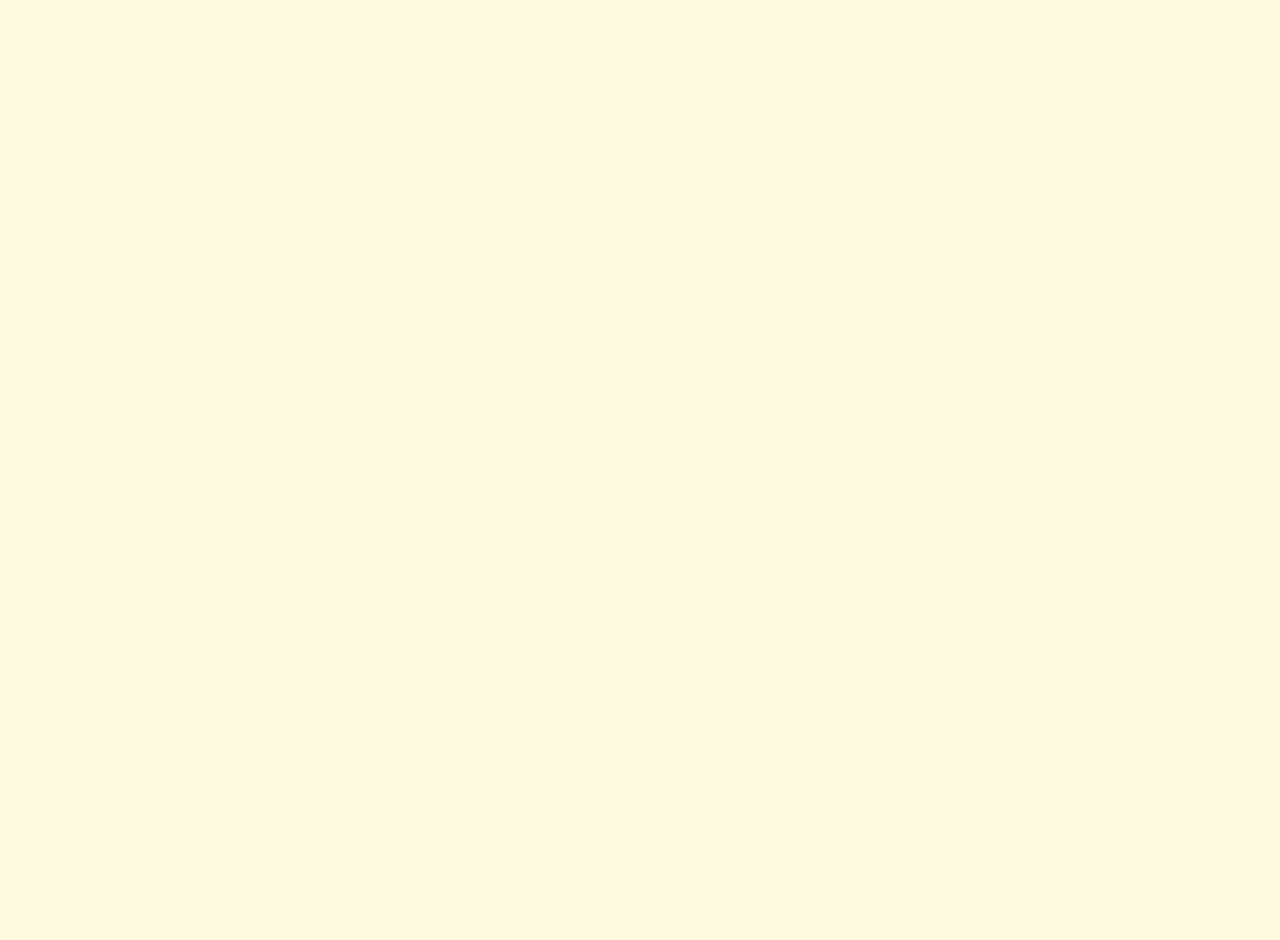
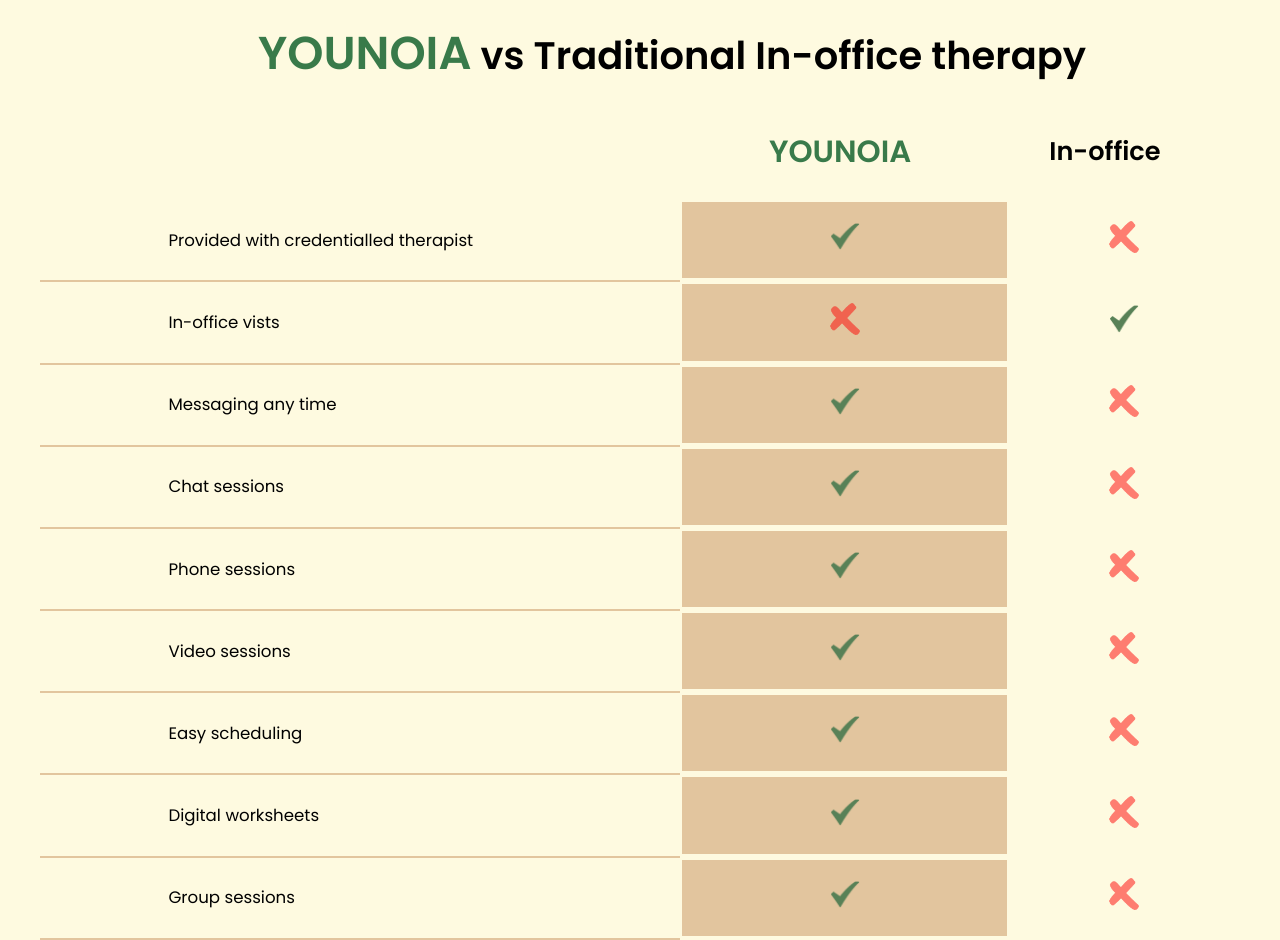
Before and after one commit to pushkaraj23/Younoia, a React (Create React App) app in the folder my-app/: page / in a window 1280 px wide. Shown: the part 2340-3280 px from the top of the page. Before the commit the page ends 2295 px from the top, so only its background shows below. Built offline with nearby package versions, Linux system fonts and the light colour scheme.

Commit message:
featureTable

```diff
--- a/my-app/src/App.js
+++ b/my-app/src/App.js
@@ -2,7 +2,7 @@
 import Home from './Home/Home.jsx';
 import Nav from './Nav/Nav.jsx';
 import Counter from './Counter/Counter.jsx';
-
+import FeatureComp from './FeatureComp/featurecomp.jsx';
 function App() {
   return (
     <div className="App">
@@ -10,6 +10,7 @@
 
       <Home />
       <Counter/>
+      <FeatureComp/>
     </div>
   );
 }
--- /dev/null
+++ b/my-app/src/FeatureComp/featurecomp.css
@@ -0,0 +1,71 @@
+* {
+  margin: 0;
+  padding: 0;
+  box-sizing: border-box;
+}
+
+body {
+  width: 100vw;
+}
+.featurecomp-main {
+  width:100vw;
+  margin-right: 30vw;
+  margin-top: 5vw;
+  font-family: "Poppins", sans-serif;
+}
+.Table-text {
+  margin-left: 5vw;
+  font-size: 3vw;
+  text-align: center;
+  vertical-align: middle;
+}
+.featurecomp-table
+{
+   width:100vw;
+  margin-right: 30vw;
+  padding :3vw;
+}
+.table-heading
+{
+  text-align: center;
+  padding-bottom: 2vw;
+  padding-right: 3vw;
+  font-size: 2vw;
+}
+.table-heading span
+{
+  text-align: center;
+  width:100%;
+  margin-left:2.3vw;
+}
+
+
+.table-cell
+{ width:50vw;
+  padding-left:10vw;
+  padding-bottom: 2vw;
+  padding-top: 2vw;
+  font-size:1.3vw;
+  font-weight: 200;
+  margin: auto;
+}
+.tabel-cell2
+{
+  background-color: #C7925F80;
+  text-align: center;
+
+}
+.tabel-cell3
+{
+  text-align: center;
+}
+hr
+{
+border: 0.5px solid #C7925F80;
+width: 50vw;
+
+}
+.Images
+{
+  width: 2.5vw;
+}
--- /dev/null
+++ b/my-app/src/FeatureComp/featurecomp.jsx
@@ -0,0 +1,151 @@
+import React from "react";
+import "./featurecomp.css";
+import YES from "../images/YES.png";
+import NO from "../images/NO.png";
+
+export default function featurecomp() {
+  return (
+    <div>
+      <div className="featurecomp-main">
+        <div className="featurecomp-First">
+          <h2 className="Table-text">
+            <span>YOUNOIA</span> vs Traditional In-office therapy
+          </h2>
+          <table className="featurecomp-table">
+            <thead>
+              <tr>
+                <th></th>
+
+                <th className="table-heading">
+                  <span>YOUNOIA</span>
+                </th>
+                <th className="table-heading">In-office</th>
+              </tr>
+            </thead>
+            <tbody className="table-body">
+              <tr>
+                <td className="table-cell">
+                  Provided with credentialled therapist
+                </td>
+                <td className="tabel-cell2">
+                <img src={YES} className="Images"alt="" />
+                </td>
+                <td className="tabel-cell3">
+                <img src={NO} className="Images"alt="" />
+                </td>
+              </tr>
+              <hr />
+              <tr>
+                <td className="table-cell">In-office vists</td>
+                <td className="tabel-cell2">
+                <img src={NO} className="Images"alt="" />
+                </td>
+                <td className="tabel-cell3">
+                <img src={YES} className="Images"alt="" />
+                </td>
+              </tr>
+              <hr />
+              <tr>
+                <td className="table-cell">Messaging any time </td>
+                <td className="tabel-cell2">
+                <img src={YES} className="Images"alt="" />
+                </td>
+                <td className="tabel-cell3">
+                <img src={NO} className="Images"alt="" />
+                </td>
+              </tr>
+              <hr />
+              <tr>
+                <td className="table-cell">Chat sessions</td>
+                <td className="tabel-cell2">
+                <img src={YES} className="Images"alt="" />
+                </td>
+                <td className="tabel-cell3">
+                <img src={NO} className="Images"alt="" />
+                </td>
+              </tr>
+              <hr />
+              <tr>
+                <td className="table-cell">Phone sessions</td>
+                <td className="tabel-cell2">
+                <img src={YES} className="Images"alt="" />
+                </td>
+                <td className="tabel-cell3">
+                <img src={NO} className="Images"alt="" />
+                </td>
+              </tr>
+              <hr />
+              <tr>
+                <td className="table-cell">Video sessions</td>
+                <td className="tabel-cell2">
+                <img src={YES} className="Images"alt="" />
+                </td>
+                <td className="tabel-cell3">
+                <img src={NO} className="Images"alt="" />
+                </td>
+              </tr>
+              <hr />
+              <tr>
+                <td className="table-cell">Easy scheduling</td>
+                <td className="tabel-cell2">
+                <img src={YES} className="Images"alt="" />
+                </td>
+                <td className="tabel-cell3">
+                <img src={NO} className="Images"alt="" />
+                </td>
+              </tr>
+              <hr />
+              <tr>
+                <td className="table-cell">Digital worksheets</td>
+                <td className="tabel-cell2">
+                <img src={YES} className="Images"alt="" />
+                </td>
+                <td className="tabel-cell3">
+                <img src={NO} className="Images"alt="" />
+                </td>
+              </tr>
+              <hr />
+              <tr>
+                <td className="table-cell">Group sessions </td>
+                <td className="tabel-cell2">
+                <img src={YES} className="Images"alt="" />
+                </td>
+                <td className="tabel-cell3">
+                <img src={NO} className="Images"alt="" />
+                </td>
+              </tr>
+              <hr />
+              <tr>
+                <td className="table-cell">Smart provider matching</td>
+                <td className="tabel-cell2">
+                <img src={YES} className="Images"alt="" />
+                </td>
+                <td className="tabel-cell3">
+                <img src={NO} className="Images"alt="" />
+                </td>
+              </tr>
+              <hr />
+              <tr>
+                <td className="table-cell">Easy to switch providers</td>
+                <td className="tabel-cell2"><img src={YES} className="Images"alt="" />
+                </td>
+                <td className="tabel-cell3"><img src={NO} className="Images"alt="" />
+                </td>
+              </tr>
+              <hr />
+              <tr>
+                <td className="table-cell">Access therapy from anywhere </td>
+                <td className="tabel-cell2"><img src={YES} className="Images"alt="" />
+                </td>
+                <td className="tabel-cell3">
+                <img src={NO} className="Images"alt="" />
+                </td>
+              </tr>
+              <hr />
+            </tbody>
+          </table>
+        </div>
+      </div>
+    </div>
+  );
+}
```
Also changed, not shown: my-app/src/images/NO.png (added), my-app/src/images/YES.png (added).
